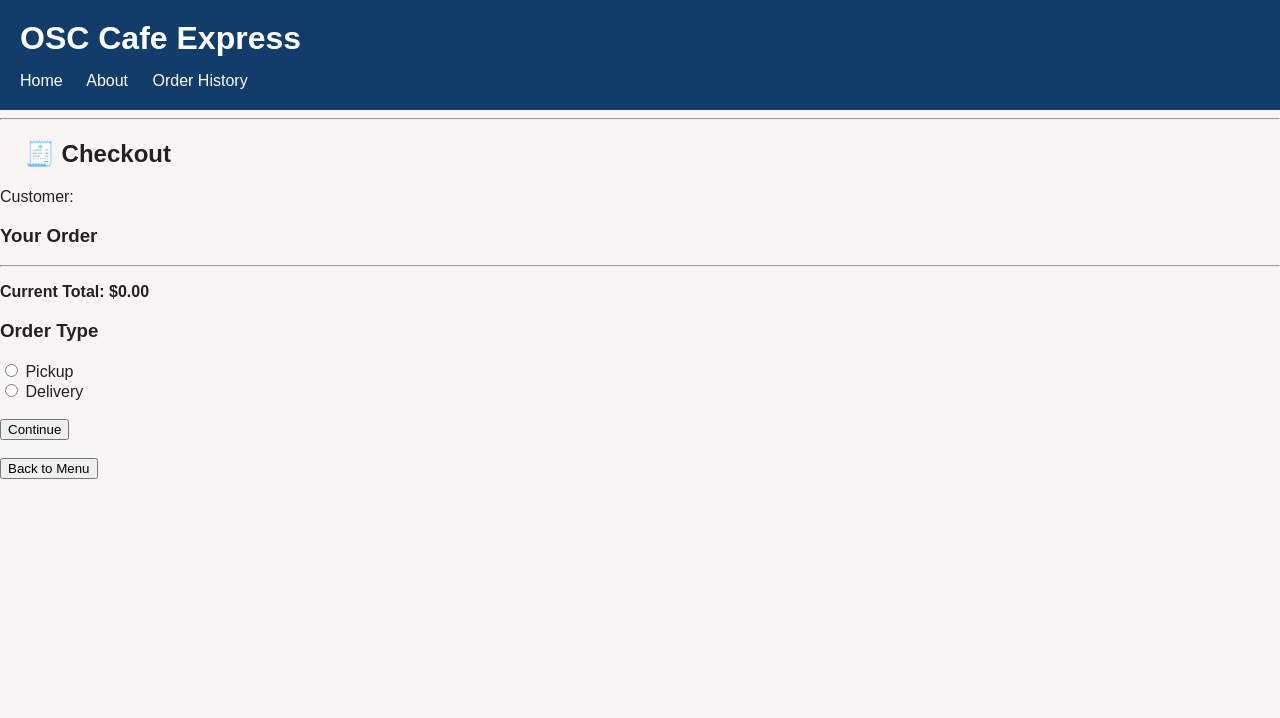
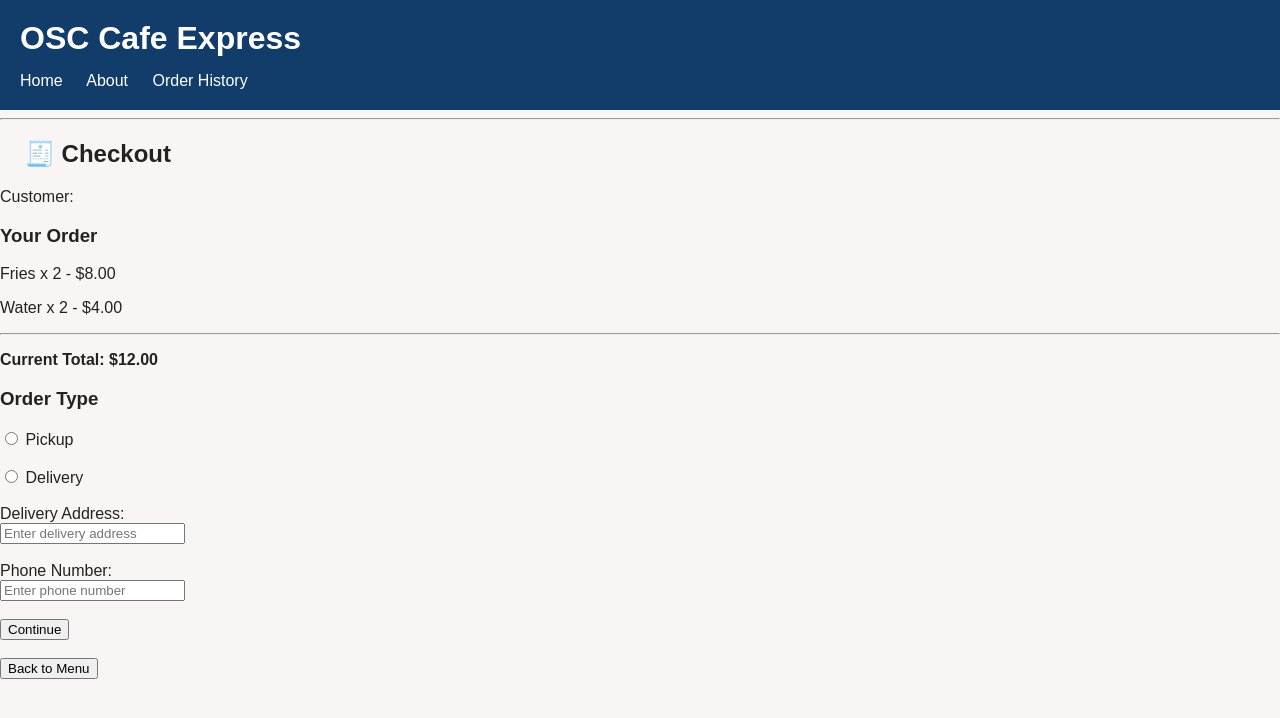
Before and after one commit to st25439/OSC-Caf--Express, a Flask app: page /checkout in a window 1280 px wide. Shown: the top 718 px of the page. Run offline with Flask 3, Linux system fonts and the light colour scheme.

Commit message:
<label for="address">Delivery Address:</label>

```diff
--- a/templates/checkout.html
+++ b/templates/checkout.html
@@ -34,7 +34,7 @@
                    required>
             Pickup
         </label>
-         <br>
+         <br></br>
 
         <label>
             <input type="radio"
@@ -46,9 +46,38 @@
 
         <br><br>
 
-        <button type="submit">Continue</button>
+      <div>
+            <label for="address">Delivery Address:</label>
+            <br>
+            <input
+                type="text"
+                id="address"
+                name="address"
+                placeholder="Enter delivery address"
+            >
+        </div>
+
+        <br>
+
+        <div>
+            <label for="phone">Phone Number:</label>
+            <br>
+            <input
+                type="text"
+                id="phone"
+                name="phone"
+                placeholder="Enter phone number"
+            >
+        </div>
+
+        <br>
+
+        <button type="submit">
+            Continue
+        </button>
 
     </form>
+
     <br>
 
     <a href="/">
```
